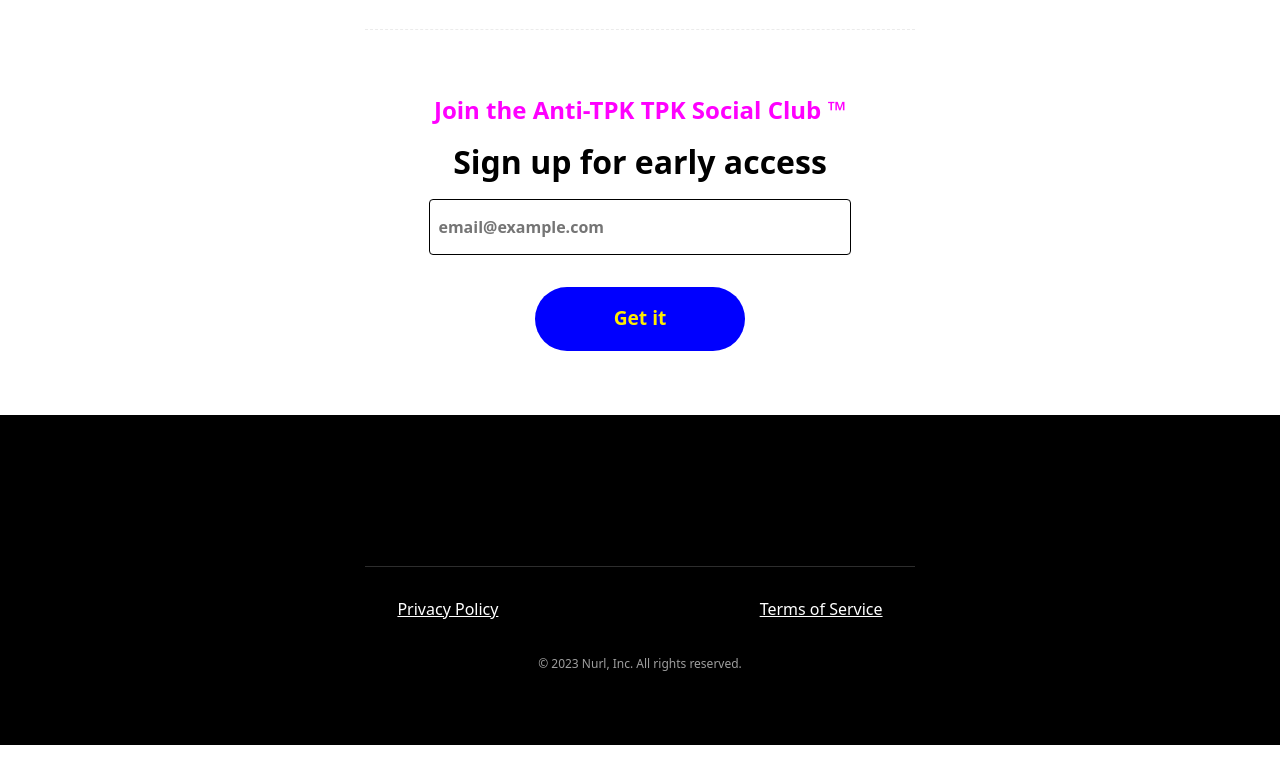
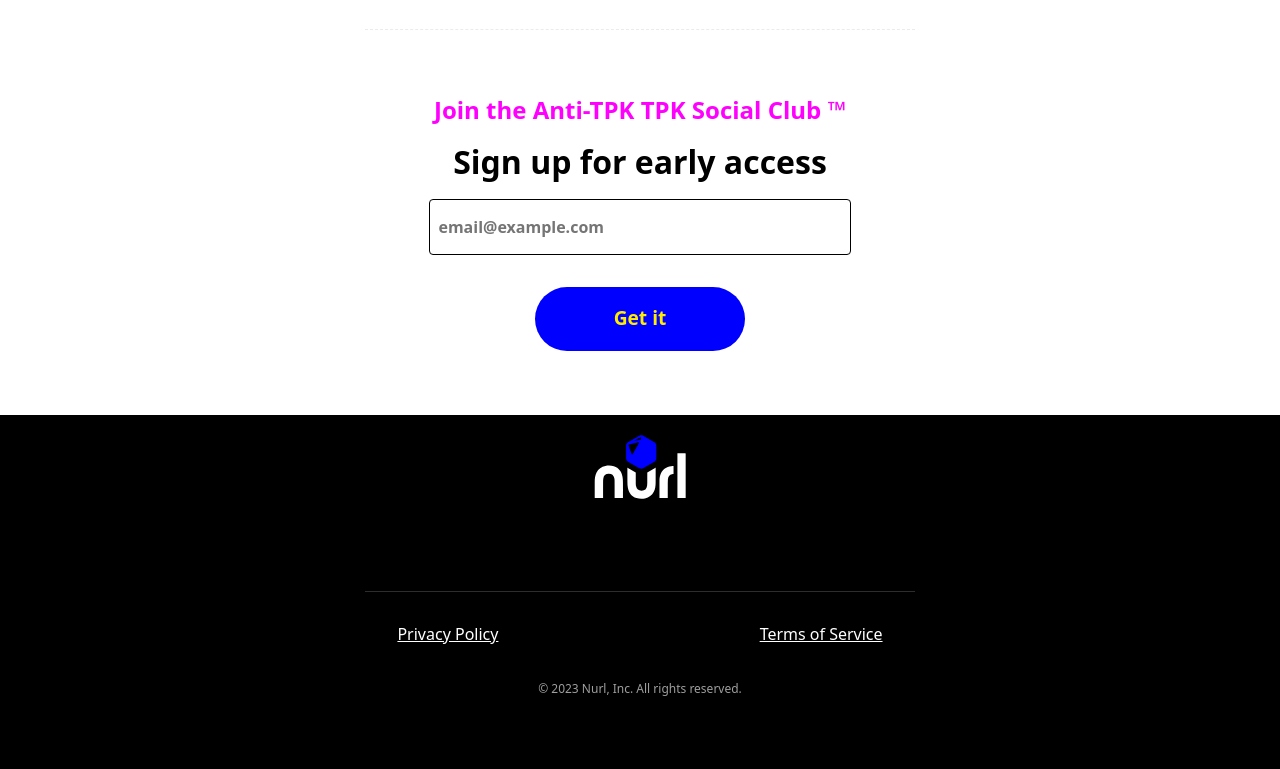
Before and after one commit to nurl-inc/website-astro, an Astro site: page / in a window 1280 px wide. Shown: the part 2038-2807 px from the top of the page. Before the commit the page ends 2783 px from the top, so only its background shows below. Built offline with nearby package versions, Linux system fonts and the light colour scheme; Astro itself is replaced by a stand-in of ours; some icons are missing.

Commit message:
Update form action and add footer logo

```diff
--- a/src/components/EarlyAccessForm.astro
+++ b/src/components/EarlyAccessForm.astro
@@ -8,7 +8,7 @@ let formName = "beta-signup";
     netlify-honeypot="bot-field"
     method="POST"
     name={formName}
-    action="/thank-you"
+    action="/thanks"
   >
     <input type="hidden" name="form-name" value={formName} />
 
--- a/src/components/Footer.astro
+++ b/src/components/Footer.astro
@@ -1,4 +1,5 @@
 ---
+import type { GetStaticPaths } from "astro";
 import { Icon } from "astro-icon";
 
 const socialLinks = [
@@ -36,6 +37,12 @@ const socialLinks = [
 ---
 
 <footer>
+  <section class="footer-logo">
+    <a class="footer-logo-link" href="/">
+      <img src="/inverted-logo.svg" alt="Nurl Logo" />
+    </a>
+  </section>
+
   <div class="sitemap">
     <section class="sitemap-links">list of links</section>
 
@@ -59,7 +66,6 @@ const socialLinks = [
       <a href="/legal/privacy">Privacy Policy</a>
       <a href="/legal/terms">Terms of Service</a>
     </div>
-
     <small> &copy; 2023 Nurl, Inc. All rights reserved.</small>
   </section>
 </footer>
@@ -73,11 +79,18 @@ const socialLinks = [
     flex-direction: column;
     gap: 1rem;
     padding-bottom: 1rem;
-    padding-top: 1rem;
+  }
+
+  .footer-logo {
+    margin: 0 auto;
+    width: 6.75rem;
+
+    img {
+      width: 100%;
+    }
   }
 
   .sitemap {
-    padding: 1rem;
     max-width: 60ch;
     width: 100%;
   }
@@ -102,6 +115,7 @@ const socialLinks = [
   }
 
   .social-link {
+    color: #ff2eff;
     font-size: 1.5rem;
     width: 100%;
   }
@@ -140,7 +154,6 @@ const socialLinks = [
   @media (min-width: 768px) {
     footer {
       padding-bottom: 4.5rem;
-      padding-top: 4.5rem;
     }
 
     .legal-links {
--- a/src/layouts/Layout.astro
+++ b/src/layouts/Layout.astro
@@ -44,6 +44,10 @@ const oneUpPink = "#ff00ff";
     <meta
       name="description"
       content="The TTRPG companion you can't life without."
+    />
+    <meta
+      name="keywords"
+      content="ttrpg, tabletop, rpg, companion, ttrpg ai, ai, nurl, nurl app, ttrpg app, time tracker, ttrpg time tracker, table top games, d&d, dungeons and dragons, warhammer, warhammer 3000"
     />
     <meta name="theme-color" content="#13151a" />
     <meta name="twitter:card" content="summary_large_image" />
```
Also changed, not shown: public/inverted-logo.svg (added), src/pages/thanks.astro (renamed from src/pages/thank-you.astro).
